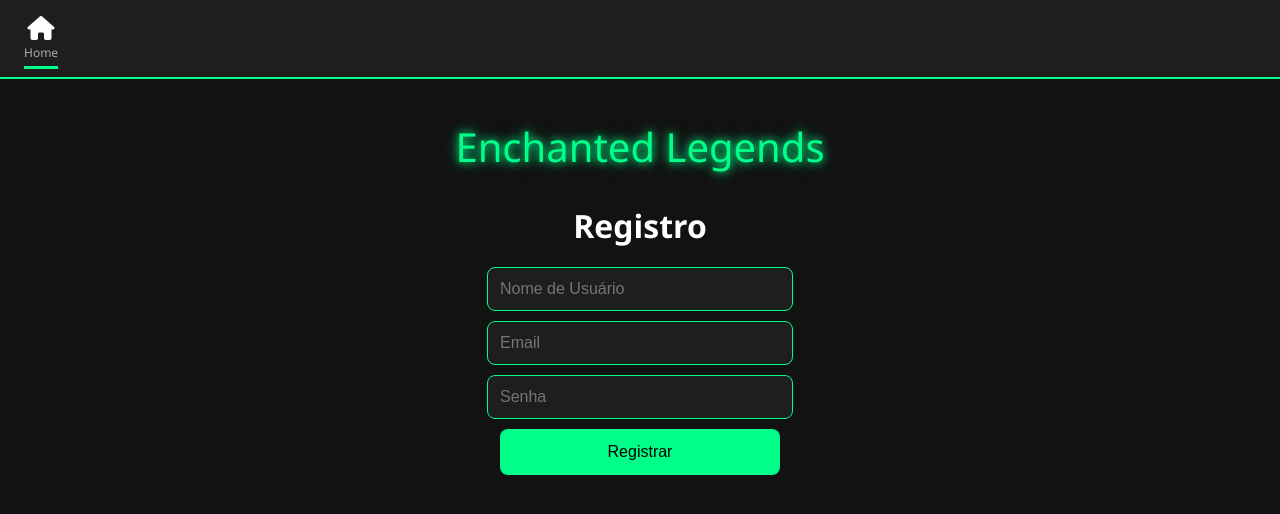
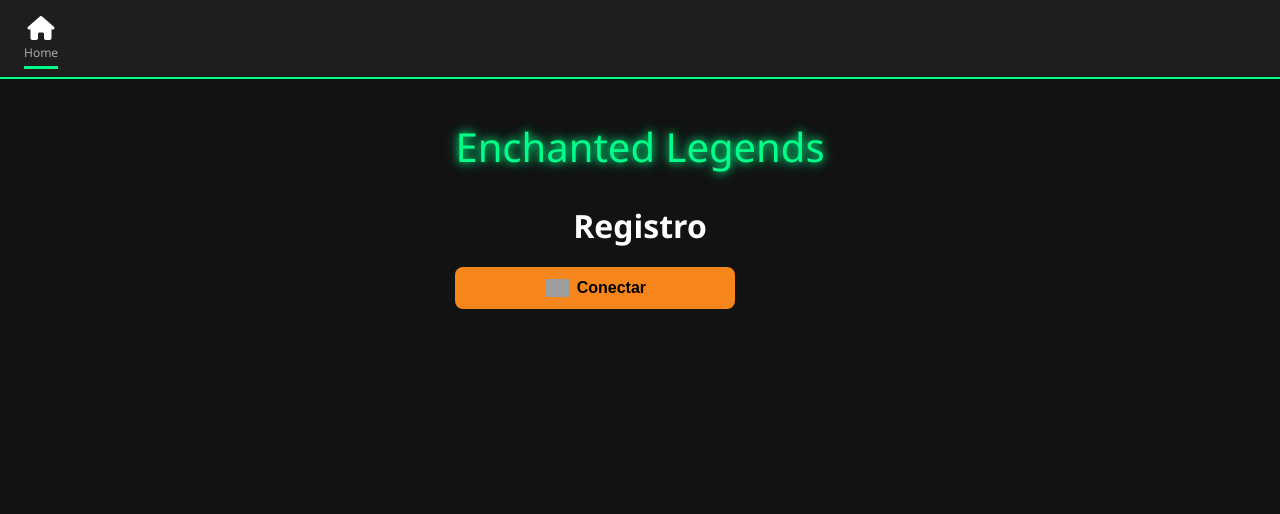
Before and after one commit to Igordutra20/Igordutra20.github.io, a plain HTML site: page index.html in a window 1280 px wide. Drawn offline with Linux system fonts and the light colour scheme; grey boxes are pictures that could not be loaded.

Commit message:
Update index.html

```diff
--- a/index.html
+++ b/index.html
@@ -1,4 +1,5 @@
-<!DOCTYPE html><html lang="pt-BR">
+<!DOCTYPE html>
+<html lang="pt-BR">
 <head>
   <meta charset="UTF-8" />
   <meta name="viewport" content="width=device-width, initial-scale=1.0"/>
@@ -11,6 +12,7 @@
       color: #ffffff;
       font-family: 'Segoe UI', Tahoma, Geneva, Verdana, sans-serif;
     }
+
     header {
       display: flex;
       align-items: center;
@@ -19,6 +21,7 @@
       border-bottom: 2px solid #00ff88;
       margin-bottom: 20px;
     }
+
     .nav-item {
       display: flex;
       flex-direction: column;
@@ -29,6 +32,7 @@
       font-size: 24px;
       position: relative;
     }
+
     .nav-item.active .home-icon::after {
       content: "";
       position: absolute;
@@ -38,11 +42,13 @@
       height: 3px;
       background-color: #00ff88;
     }
+
     .nav-label {
       font-size: 12px;
       color: #aaa;
       margin-top: 4px;
     }
+
     main {
       display: flex;
       flex-direction: column;
@@ -50,20 +56,23 @@
       text-align: center;
       padding: 20px;
     }
+
     .titulo-site {
       font-size: 2.5rem;
       color: #00ff88;
       text-shadow: 0 0 8px #00ff88, 0 0 16px #008855;
       margin-bottom: 30px;
     }
+
     h1 {
       font-size: 2rem;
       margin-bottom: 20px;
     }
+
     button {
-      background-color: #00ff88;
+      background-color: #f6851b; /* Cor da MetaMask */
       color: #000;
-      padding: 14px 28px;
+      padding: 12px 20px;
       font-size: 16px;
       border: none;
       border-radius: 8px;
@@ -71,21 +80,22 @@
       transition: background 0.3s;
       width: 100%;
       max-width: 280px;
+      display: flex;
+      align-items: center;
+      justify-content: center;
+      font-weight: bold;
     }
+
     button:hover {
-      background-color: #00cc6f;
+      background-color: #e2761b;
     }
-    input {
-      width: 100%;
-      max-width: 280px;
-      padding: 12px;
-      font-size: 16px;
-      border-radius: 8px;
-      border: 1px solid #00ff88;
-      background-color: #1e1e1e;
-      color: white;
-      margin-bottom: 10px;
+
+    #metamask-button img {
+      width: 24px;
+      vertical-align: middle;
+      margin-right: 8px;
     }
+
     #mensagem-registro {
       margin-top: 10px;
       color: red;
@@ -104,36 +114,38 @@
     <div class="titulo-site">Enchanted Legends</div>
     <h1>Registro</h1>
     <div id="form-registro">
-      <input type="text" id="username" placeholder="Nome de Usuário" required><br>
-      <input type="email" id="email" placeholder="Email" required><br>
-      <input type="password" id="senha" placeholder="Senha" required><br>
-      <button onclick="registrarUsuario()">Registrar</button>
+      <button id="metamask-button" onclick="conectarMetamask()">
+        <img src="https://raw.githubusercontent.com/MetaMask/brand-resources/master/SVG/metamask-fox.svg" alt="MetaMask">
+        Conectar
+      </button>
       <p id="mensagem-registro"></p>
     </div>
   </section>
 </main>
+
 <script>
-function validarSenha(senha) {
-  const regex = /^(?=.*[A-Z])(?=.*\d)(?=.*[\W_]).{8,}$/;
-  return regex.test(senha);
-}async function registrarUsuario() { const username = document.getElementById('username').value.trim(); const email = document.getElementById('email').value.trim(); const senha = document.getElementById('senha').value; const mensagem = document.getElementById('mensagem-registro');
+  async function conectarMetamask() {
+    const mensagem = document.getElementById('mensagem-registro');
 
-if (!username || !email || !senha) { mensagem.innerText = 'Preencha todos os campos.'; return; }
+    if (typeof window.ethereum === 'undefined') {
+      mensagem.innerText = 'MetaMask não está instalada.';
+      return;
+    }
 
-if (!validarSenha(senha)) { mensagem.innerText = 'A senha deve ter ao menos 8 caracteres, 1 letra maiúscula, 1 número e 1 símbolo.'; return; }
+    try {
+      const contas = await window.ethereum.request({ method: 'eth_requestAccounts' });
+      const conta = contas[0];
+      mensagem.style.color = '#00ff88';
+      mensagem.innerText = `Conectado com: ${conta}`;
 
-try { const resposta = await fetch('https://enchanted-legends-back.onrender.com/api/registro', { method: 'POST', headers: { 'Content-Type': 'application/json' }, body: JSON.stringify({ username, email, senha }) });
-
-const dados = await resposta.json();
-
-if (!resposta.ok) {
-  mensagem.innerText = dados.erro || 'Erro ao registrar.';
-} else {
-  localStorage.setItem('emailParaConfirmar', email);
-  window.location.href = 'confirmar-email.html';
-}
-
-} catch (e) { mensagem.innerText = 'Erro de conexão com o servidor.'; } } </script>
-
+      // Aqui você pode salvar o endereço ou redirecionar o usuário
+      // localStorage.setItem('enderecoCarteira', conta);
+      // window.location.href = 'alguma-pagina.html';
+    } catch (erro) {
+      mensagem.style.color = 'red';
+      mensagem.innerText = 'Conexão com MetaMask cancelada.';
+    }
+  }
+</script>
 </body>
 </html>
```
